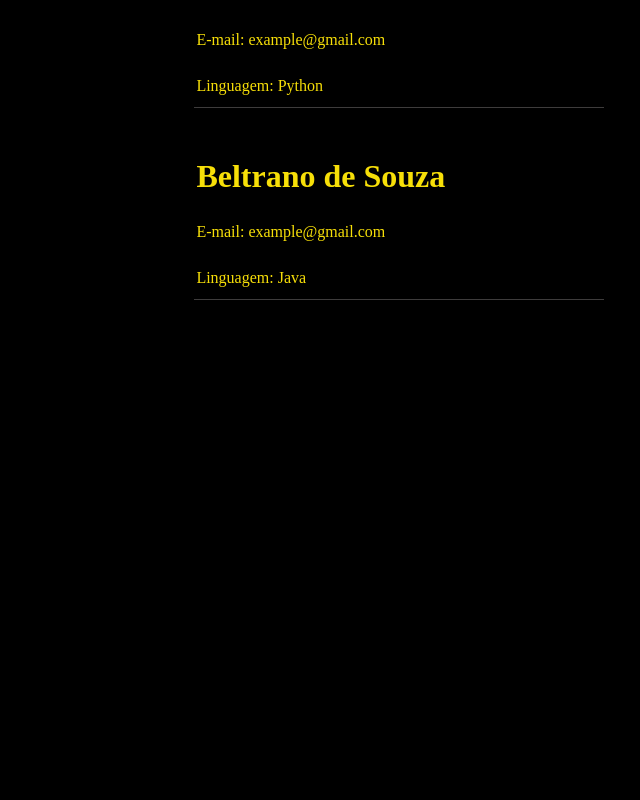
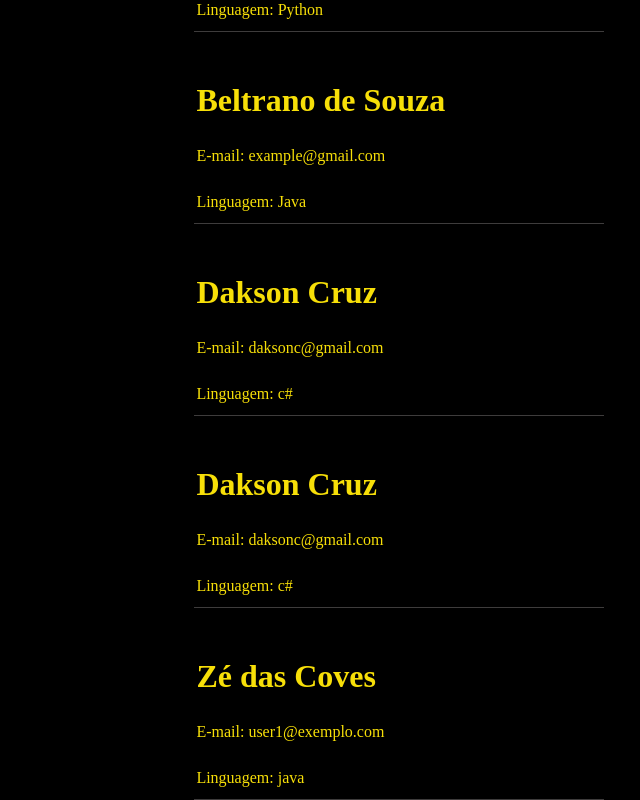
Before and after one commit to DaksonC/form-react-modal, a React (Create React App) app: page /lista-usuarios in a window 1280 px wide. Shown: the part 544-1344 px from the top of the page, without its empty margins (292-932 px from the left). Before the commit the page ends 844 px from the top, so only its background shows below. Built offline with nearby package versions, Linux system fonts and the light colour scheme; data requests are answered from the project's data file.

Commit message:
feat: cria users na lista de usuários

```diff
--- a/db.json
+++ b/db.json
@@ -23,6 +23,24 @@
       "nome": "Beltrano de Souza",
       "email": "example@gmail.com",
       "language": "Java"
+    },
+    {
+      "nome": "Dakson Cruz",
+      "email": "daksonc@gmail.com",
+      "language": "c#",
+      "id": 5
+    },
+    {
+      "nome": "Dakson Cruz",
+      "email": "daksonc@gmail.com",
+      "language": "c#",
+      "id": 6
+    },
+    {
+      "nome": "Zé das Coves",
+      "email": "user1@exemplo.com",
+      "language": "java",
+      "id": 7
     }
   ]
 }
--- a/src/pages/Home/index.js
+++ b/src/pages/Home/index.js
@@ -1,10 +1,11 @@
 import Modal from 'react-modal'
 import { useState } from 'react'
 import { useForm } from "react-hook-form"
-import { Link } from 'react-router-dom'
+import { Link, useNavigate } from 'react-router-dom'
 import { yupResolver } from '@hookform/resolvers/yup';
 import * as yup from "yup";
 import '../../global.css'
+import axios from 'axios';
 
 Modal.setAppElement ( '#root' )
 
@@ -15,10 +16,19 @@ const schema = yup.object({
 }).required();
 
 export function Home() {
+  const navigate = useNavigate()
   const { register, handleSubmit,  formState:{ errors } } = useForm({
     resolver: yupResolver(schema)
   })
-  const onSubmit = data => console.log(data)
+  //Enviando os dados para api
+  const onSubmit = data => axios.post('http://localhost:3333/users', data)
+  .then(() => {
+    console.log('Deu bom =)')
+    navigate('/lista-usuarios')
+  })
+  .catch(() => {
+    console.log('Deu ruim :(')
+  })
 
   const [modalIsOpen, setIsOpen] = useState(false)
 
@@ -39,7 +49,7 @@ export function Home() {
     },
     content:{
       width: '40%',
-      height: '65%',
+      height: '75%',
       position: 'absolute',
       top: '15%',
       left: '30%',
--- a/src/pages/PageListUsers/index.js
+++ b/src/pages/PageListUsers/index.js
@@ -6,7 +6,7 @@ import './style.css'
 export function PageListUsers () {
     const [ users, setUsers ] = useState([])
 
-    // Get the users
+    // Recebendo os dados da api
     useEffect(() => {
         axios.get('http://localhost:3333/users')
         .then((response) => {
--- a/src/pages/PageListUsers/style.css
+++ b/src/pages/PageListUsers/style.css
@@ -3,6 +3,7 @@
     margin: 0px 10% 0px 10%;
 }
 .header{
+    position: fixed;
     border-bottom: 1px solid #eee8e842;
     padding-bottom: 10px;
 }
```
Lines whose indentation alone changed are shown as unchanged.
